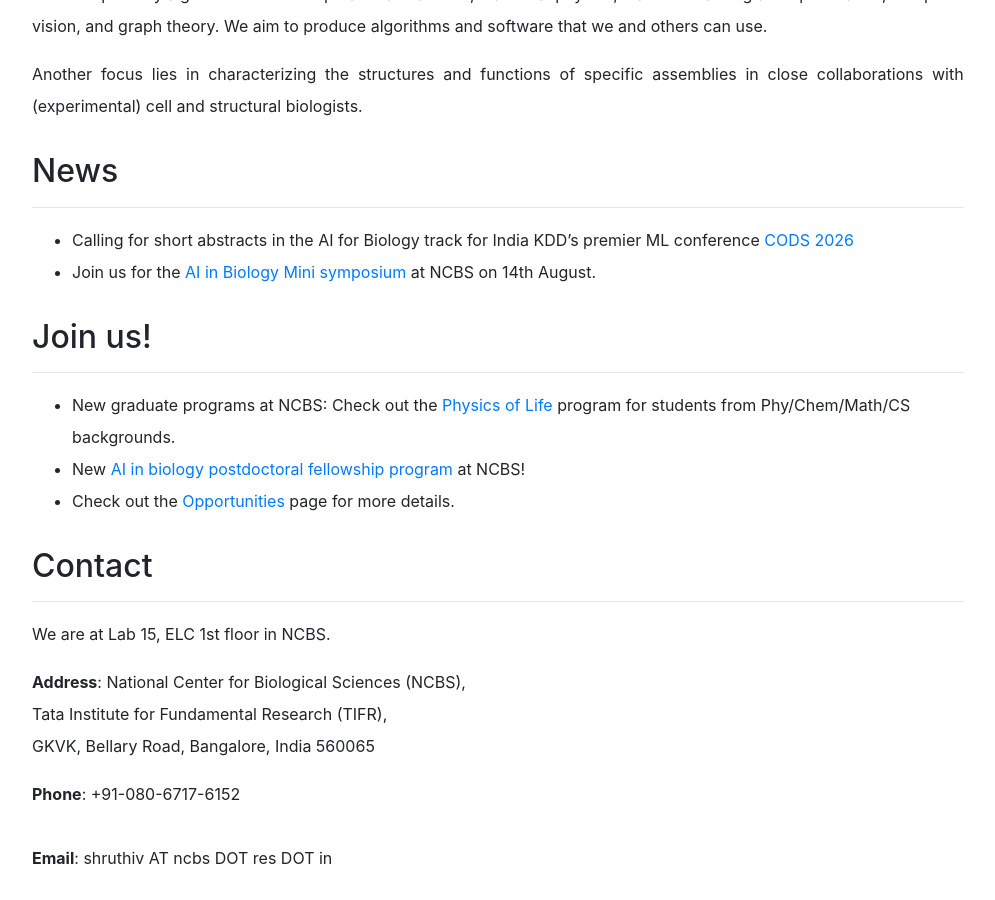
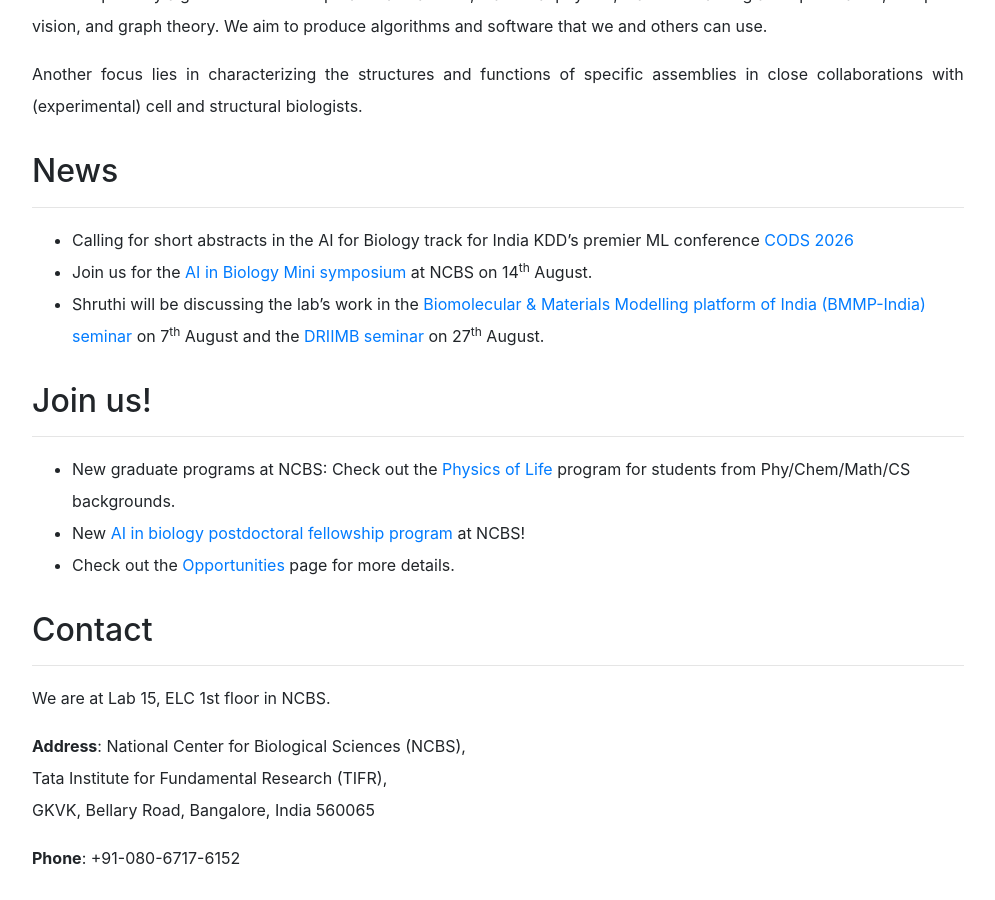
Before and after one commit to isblab/website, a Jekyll site: the page built from index.md, in a window 1280 px wide and 900 px high, scrolled down 1302 px. Shown: the whole window, without its empty margins (46-1041 px from the left). Built offline with Jekyll 4.4.1, drawn with Linux system fonts in a browser that asks for light colours.

Commit message:
update news

```diff
--- a/index.md
+++ b/index.md
@@ -31,7 +31,8 @@
 ## News
 <hr>
 - Calling for short abstracts in the AI for Biology track for India KDD’s premier ML conference [CODS 2026](https://ikdd.acm.org/cods-2026/call-for-ai-for-biology-track-papers.php)
-- Join us for the [AI in Biology Mini symposium](https://www.ncbs.res.in/events/ai/biology) at NCBS on 14th August.
+- Join us for the [AI in Biology Mini symposium](https://www.ncbs.res.in/events/ai/biology) at NCBS on 14<sup>th</sup> August.
+- Shruthi will be discussing the lab’s work in the [Biomolecular & Materials Modelling platform of India (BMMP-India) seminar](https://bm-mp.in/) on 7<sup>th</sup> August and the [DRIIMB seminar](https://driimb.org/welcome/events/) on 27<sup>th</sup> August.
 
 ## Join us!
 <hr>
```
